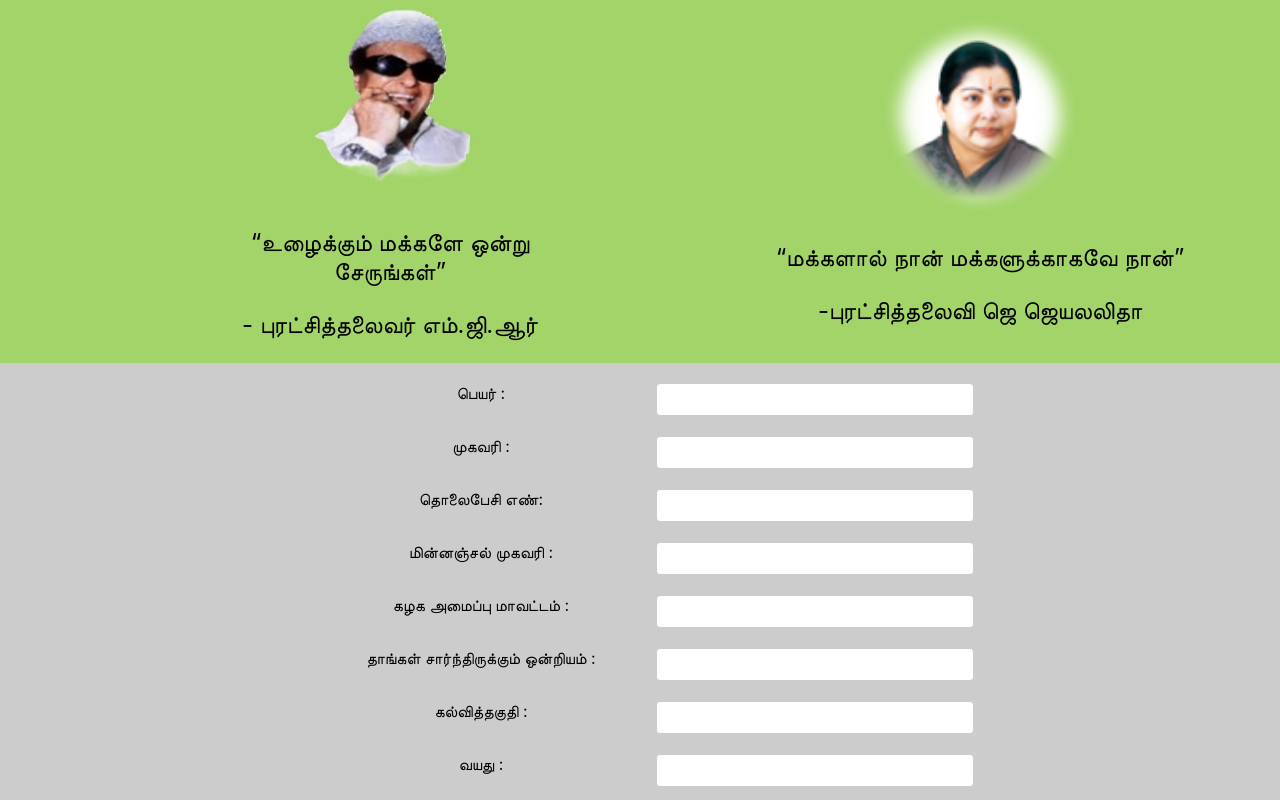
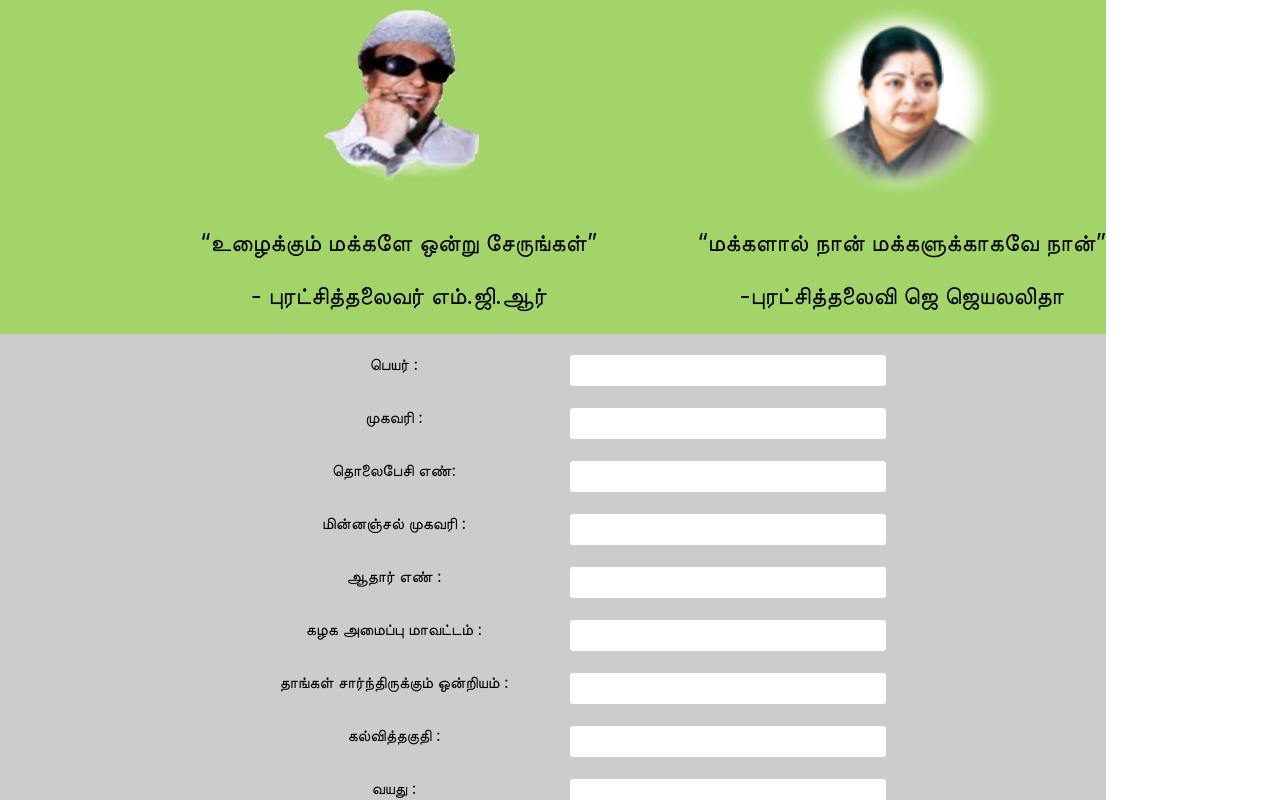
Before and after one commit to Gokul1734/Registration, a React (Create React App) app: page / in a window 1280 px wide. Shown: the top 800 px of the page. Built offline with nearby package versions, Linux system fonts and the light colour scheme.

Commit message:
registration.js

```diff
--- a/src/pages/registration.js
+++ b/src/pages/registration.js
@@ -29,6 +29,7 @@ const db = getDatabase(app);
 
 const Registration = () => {
   const [email, setEmail] = useState('');
+  const [aadhar,setAadhar] = useState('');
   const [address,SetAddress] = useState('');
   const [phone,setPhone] = useState('');
   const [age,setAge] = useState('');
@@ -91,6 +92,19 @@ const Registration = () => {
 
        });
        alert(`Added ${email}'s message to database!`);
+       setName('');
+       setAadhar('');
+       setAge('')
+       setCaste('');
+       setCurrentPost('');
+       setEmail('');
+       setOthergrp('');
+       setPartyDis('');
+       setPartypost2017('');
+       setPhone('');
+       setQualification('')
+       setYoj('');
+       setUnion('');
      } catch (error) {
        console.log(error);
      }
@@ -106,7 +120,7 @@ const Registration = () => {
         </div>
         <div>
         <img src={jayalalitha} />
-         <p style={{width:'600px'}}>  “மக்களால் நான் மக்களுக்காகவே நான்” </p>
+         <p style={{alignItems:'center'}}>  “மக்களால் நான் மக்களுக்காகவே நான்” </p>
         <p>-புரட்சித்தலைவி ஜெ ஜெயலலிதா</p>
         </div>
         </div>
@@ -122,6 +136,7 @@ const Registration = () => {
           value={Name}
           onChange={(e) => setName(e.target.value)}
           className='form-input'
+          required
         />
         </div>
         <div className='form-row'>
@@ -132,6 +147,7 @@ const Registration = () => {
           value={address}
           onChange={(e) => SetAddress(e.target.value)}
           className='form-input'
+          required
         /></div>
         <div className='form-row'>
         <label className='form-label'>தொலைபேசி எண்: </label>
@@ -141,6 +157,7 @@ const Registration = () => {
           value={phone}
           onChange={(e) => setPhone(e.target.value)}
           className='form-input'
+          required
         />
         </div>
         <div className='form-row'>
@@ -154,6 +171,16 @@ const Registration = () => {
         />
         </div>
         <div className='form-row'>
+        <label className='form-label'>ஆதார் எண் :</label>
+       <input
+          type="text"
+          placeholder=""
+          value={aadhar}
+          onChange={(e) => setAadhar(e.target.value)}
+          className='form-input'
+        />
+        </div>
+        <div className='form-row'>
         <label className='form-label'>கழக அமைப்பு மாவட்டம் : </label>
         <input
           type="text"
@@ -161,6 +188,7 @@ const Registration = () => {
           value={PartyDis}
           onChange={(e) => setPartyDis(e.target.value)}
           className='form-input'
+          required
         />
         </div>
         <div className='form-row'>
@@ -171,6 +199,7 @@ const Registration = () => {
           value={Union}
           onChange={(e) => setUnion(e.target.value)}
           className='form-input'
+          required
         />
         </div>
         <div className='form-row'>
@@ -181,6 +210,7 @@ const Registration = () => {
           value={qualification}
           onChange={(e) => setQualification(e.target.value)}
           className='form-input'
+          required
         />
         </div>
         <div className='form-row'>
@@ -191,6 +221,7 @@ const Registration = () => {
           value={age}
           onChange={(e) => setAge(e.target.value)}
           className='form-input'
+          required
         />
         </div>
         <div className='form-row'>
@@ -201,6 +232,7 @@ const Registration = () => {
           value={caste}
           onChange={(e) => setCaste(e.target.value)}
           className='form-input'
+          required
         />
         </div>
          <div className='form-row'>
```
